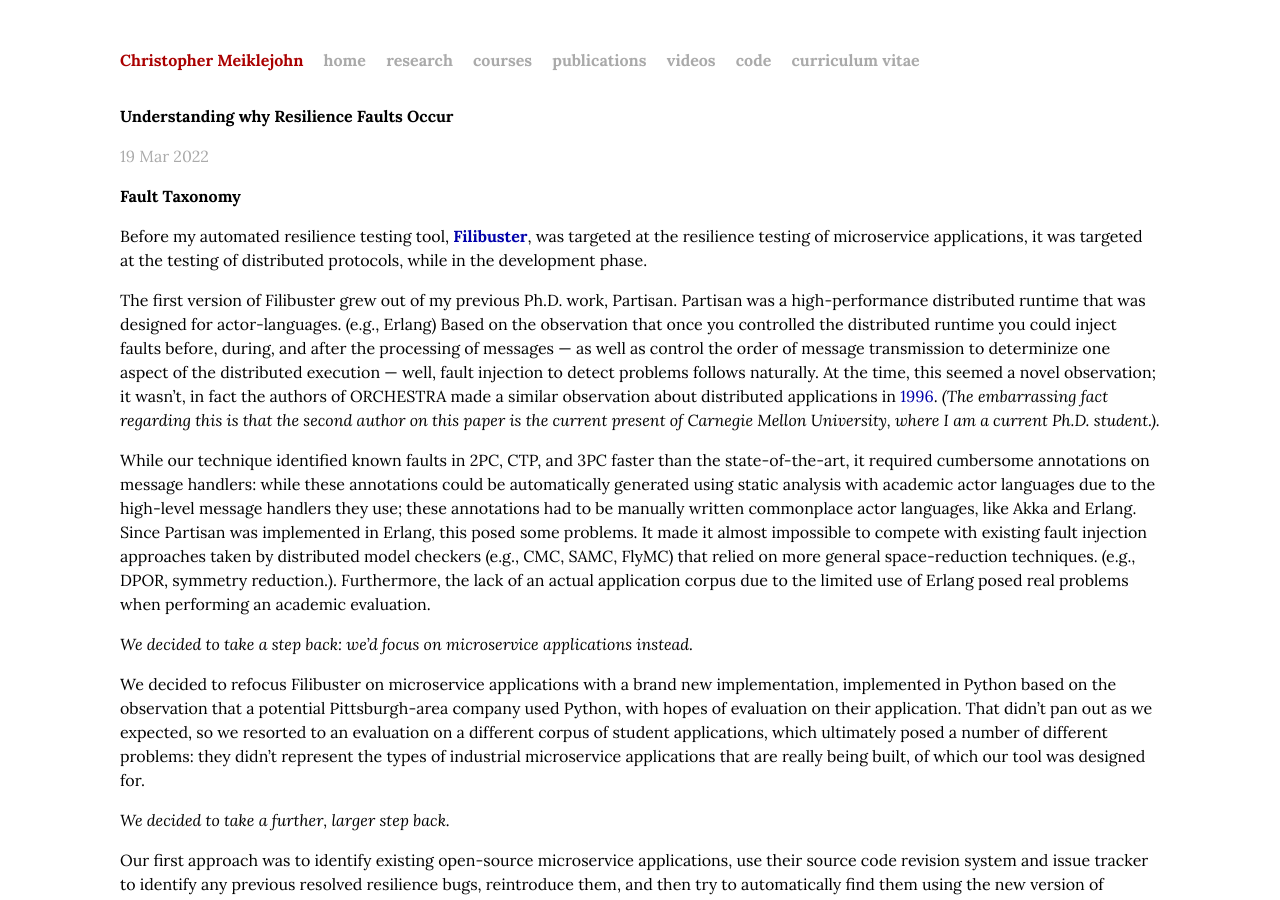
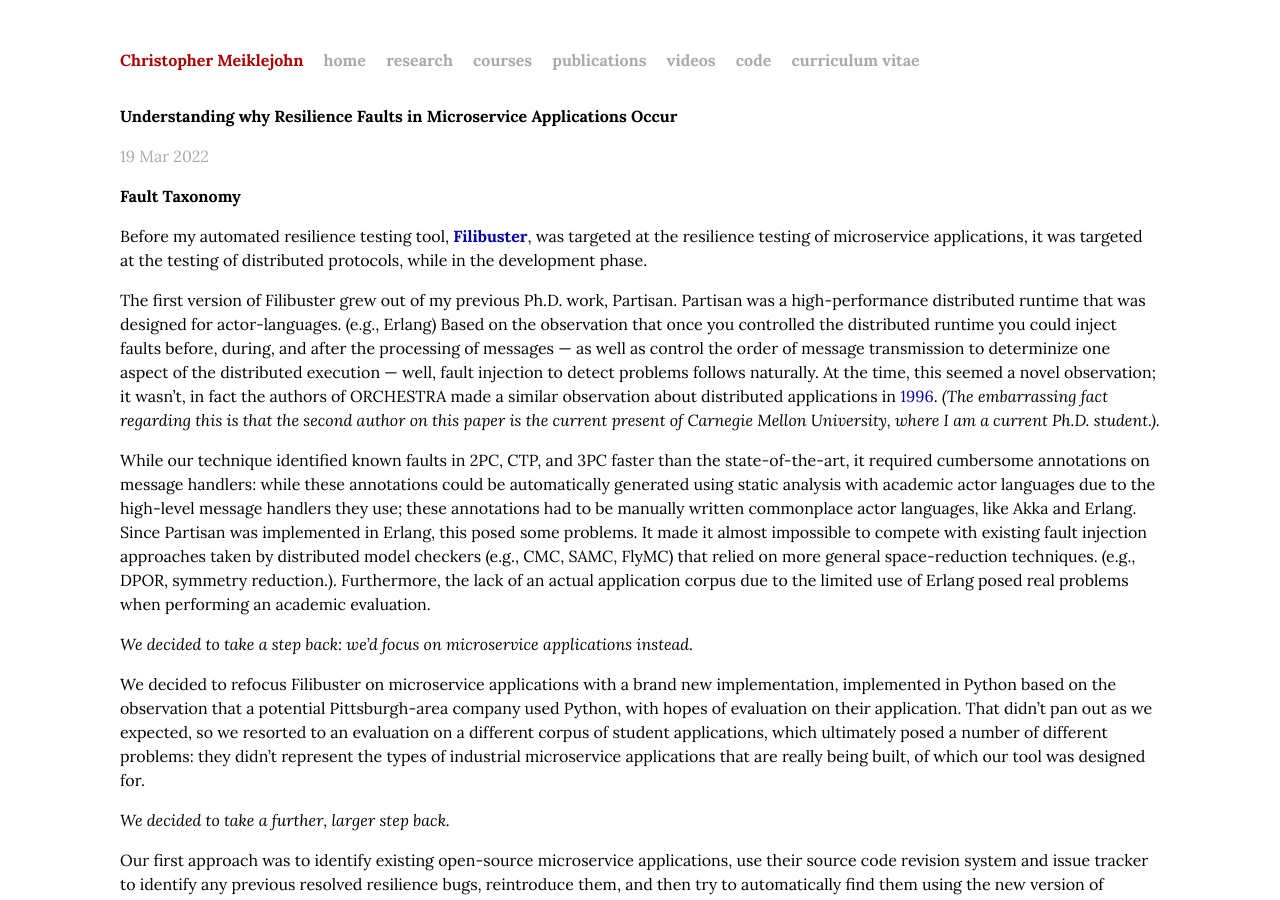
Before and after one commit to cmeiklejohn/cmeiklejohn.github.io, a Jekyll site: the page built from _posts/2022-03-19-understanding-faults.markdown, in a window 1280 px wide and 900 px high. Built offline with Jekyll 4.4.1, drawn with Linux system fonts in a browser that asks for light colours; some web fonts are replaced.

Commit message:
prototype

```diff
--- a/_posts/2022-03-19-understanding-faults.markdown
+++ b/_posts/2022-03-19-understanding-faults.markdown
@@ -1,6 +1,6 @@
 ---
 layout: post
-title:  "Understanding why Resilience Faults Occur"
+title:  "Understanding why Resilience Faults in Microservice Applications Occur"
 date:   2022-03-19 00:00:00 -0000
 categories: filibuster
 group: filibuster
```
